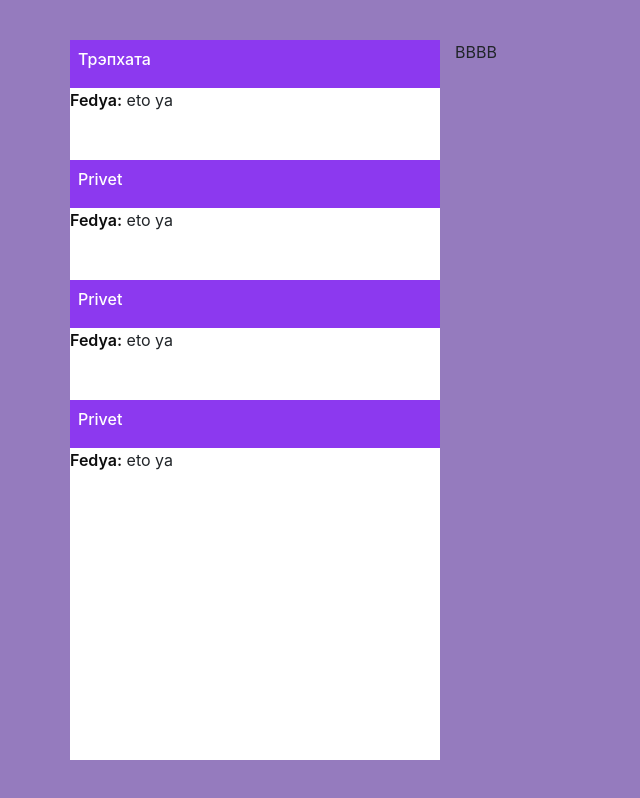
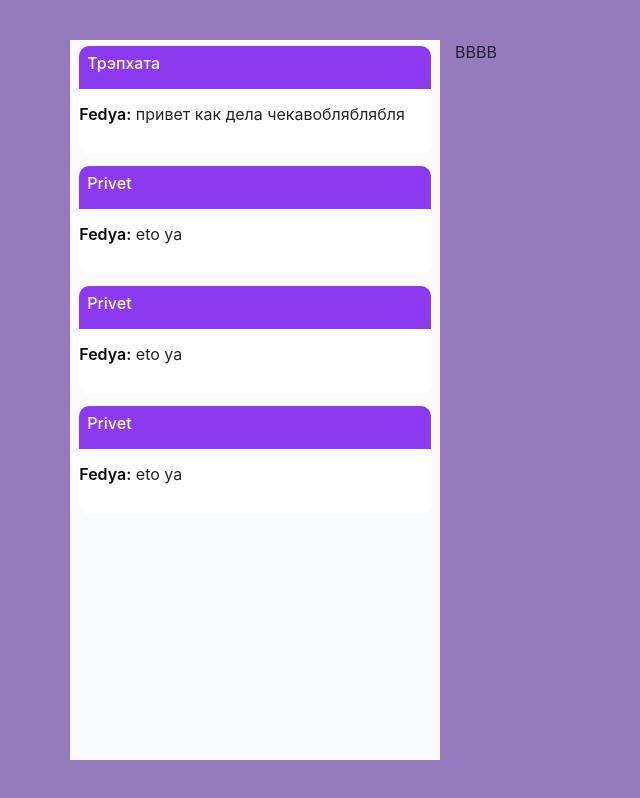
Before and after one commit to pushkov-fedor/geochat-frontend, a React (Create React App) app: page / in a window 1280 px wide. Shown: the whole page, without its empty margins (0-640 px from the left). Built offline with nearby package versions, Linux system fonts and the light colour scheme.

Commit message:
chat styling (3)

```diff
--- a/src/components/chat/dialogList/DialogList.css
+++ b/src/components/chat/dialogList/DialogList.css
@@ -1,6 +1,6 @@
 .dialog-list-container {
   height: 100%;
   width: 100%;
-  background-color: #fff;
+  background-color: #f9fbfc;
   overflow: auto;
 }
--- a/src/components/chat/dialogList/DialogList.js
+++ b/src/components/chat/dialogList/DialogList.js
@@ -6,7 +6,11 @@ export class DialogList extends Component {
   render() {
     return (
       <div className="dialog-list-container">
-        <Dialog title="Трэпхата" author="Fedya" message="eto ya" />
+        <Dialog
+          title="Трэпхата"
+          author="Fedya"
+          message="привет как дела чекавобляблябля"
+        />
         <Dialog title="Privet" author="Fedya" message="eto ya" />
         <Dialog title="Privet" author="Fedya" message="eto ya" />
         <Dialog title="Privet" author="Fedya" message="eto ya" />
--- a/src/components/chat/dialogList/dialog/Dialog.css
+++ b/src/components/chat/dialogList/dialog/Dialog.css
@@ -2,7 +2,15 @@
   height: 15vh;
 }
 
+.dialog-card {
+  height: 90%;
+  width: 95%;
+  background-color: #fff;
+  border-radius: 10px;
+}
+
 .title-pane {
+  border-radius: 10px 10px 0 0;
   height: 40%;
   background-color: #8c39ef;
 }
@@ -18,6 +26,10 @@
   height: 60%;
 }
 
+.message {
+  width: 100%;
+}
+
 .author-dark {
   color: rgba(0, 0, 0, 0.95);
   font-weight: 600;
--- a/src/components/chat/dialogList/dialog/Dialog.js
+++ b/src/components/chat/dialogList/dialog/Dialog.js
@@ -8,13 +8,17 @@ export class Dialog extends Component {
 
   render() {
     return (
-      <div className="d-flex flex-column justify-content-start dialog-container">
-        <div className="title-pane d-flex flex-column justify-content-center">
-          <h1 className="title">{this.props.title}</h1>
-        </div>
-        <div className="message-pane">
-          <span className="author-dark">{this.props.author}:</span>{" "}
-          {this.props.message}
+      <div className="dialog-container d-flex align-items-center justify-content-center">
+        <div className="dialog-card d-flex flex-column justify-content-start">
+          <div className="title-pane d-flex flex-column justify-content-center">
+            <h1 className="title">{this.props.title}</h1>
+          </div>
+          <div className="message-pane d-flex">
+            <p className="align-self-center message">
+              <span className="author-dark">{this.props.author}:</span>{" "}
+              {this.props.message}
+            </p>
+          </div>
         </div>
       </div>
     );
```
